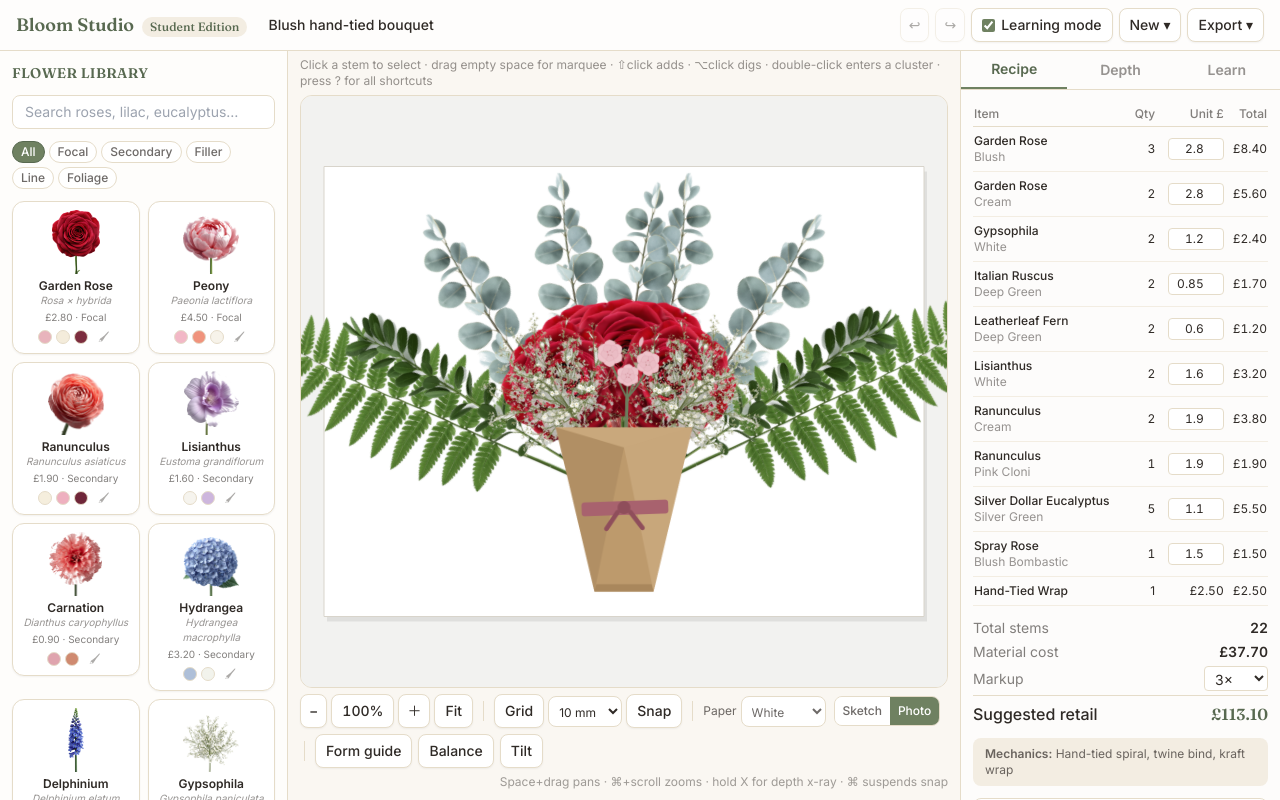
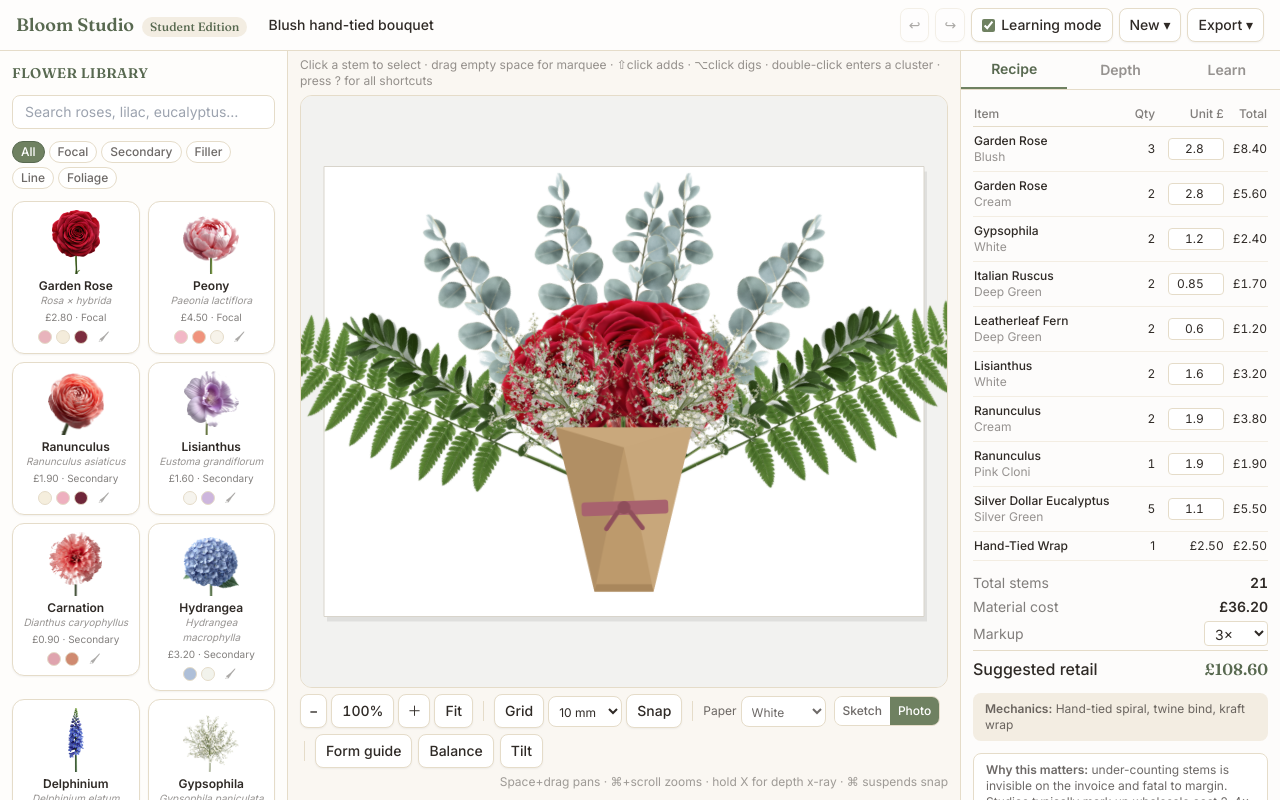
Before and after one commit to Amelss/bloom-studio, a React (Vite) app: page / in a window 1280 px wide. Built offline with nearby package versions, Linux system fonts and the light colour scheme; the HTML template or start-up script is replaced by a standard one.

Commit message:
removing spray rose

```diff
--- a/src/data/catalog.ts
+++ b/src/data/catalog.ts
@@ -174,27 +174,6 @@ export const FLOWER_CATALOG: FlowerVariety[] = [
       role: 'A filler: airy clouds of tiny blooms that occupy space between flowers, soften transitions, and add air to a design.',
       conditioning: 'Ethylene-sensitive — keep away from ripening fruit. A little goes a long way.',
       designTip: 'Let filler float slightly higher than the flowers around it to create a soft, airy halo rather than packing it tight.',
-    },
-  },
-  {
-    id: 'spray-rose',
-    commonName: 'Spray Rose',
-    botanicalName: 'Rosa × hybrida (spray)',
-    category: 'filler',
-    guidePriceGBP: 1.5,
-    seasons: ['year-round'],
-    stemLengthCm: 45,
-    fragility: 'medium',
-    sketch: 'spray-rose',
-    widthMm: 115,
-    colorways: [
-      { id: 'blush', name: 'Blush Bombastic', petal: '#eec3ca', accent: '#d99aa8', hue: 350 },
-      { id: 'cream', name: 'Cream', petal: '#f4eddc', accent: '#e0d1ae', hue: 45, neutral: true },
-    ],
-    education: {
-      role: 'Several small heads per stem — bridges the scale gap between large focal roses and fine filler, which is what makes a design read as "full".',
-      conditioning: 'As standard roses; remove any bruised heads since one spoiled bloom shows across the whole cluster.',
-      designTip: 'Use spray roses to step the eye down from big blooms to small — scale transitions are what make arrangements look professional.',
     },
   },
   {
--- a/src/domain/templates.ts
+++ b/src/domain/templates.ts
@@ -72,7 +72,6 @@ export function starterTemplate(): DesignDocument {
     // Filler — floating slightly beyond the outline
     { varietyId: 'gypsophila', colorwayId: 'white', x: 296, y: 318, rotation: -34, scale: 0.9 },
     { varietyId: 'gypsophila', colorwayId: 'white', x: 304, y: 320, rotation: 34, scale: 0.9, flipX: true },
-    { varietyId: 'spray-rose', colorwayId: 'blush', x: 300, y: 317, rotation: 2, scale: 0.95 },
   ]
 
   const orderByBand: Partial<Record<DepthBand, number>> = {}
```
